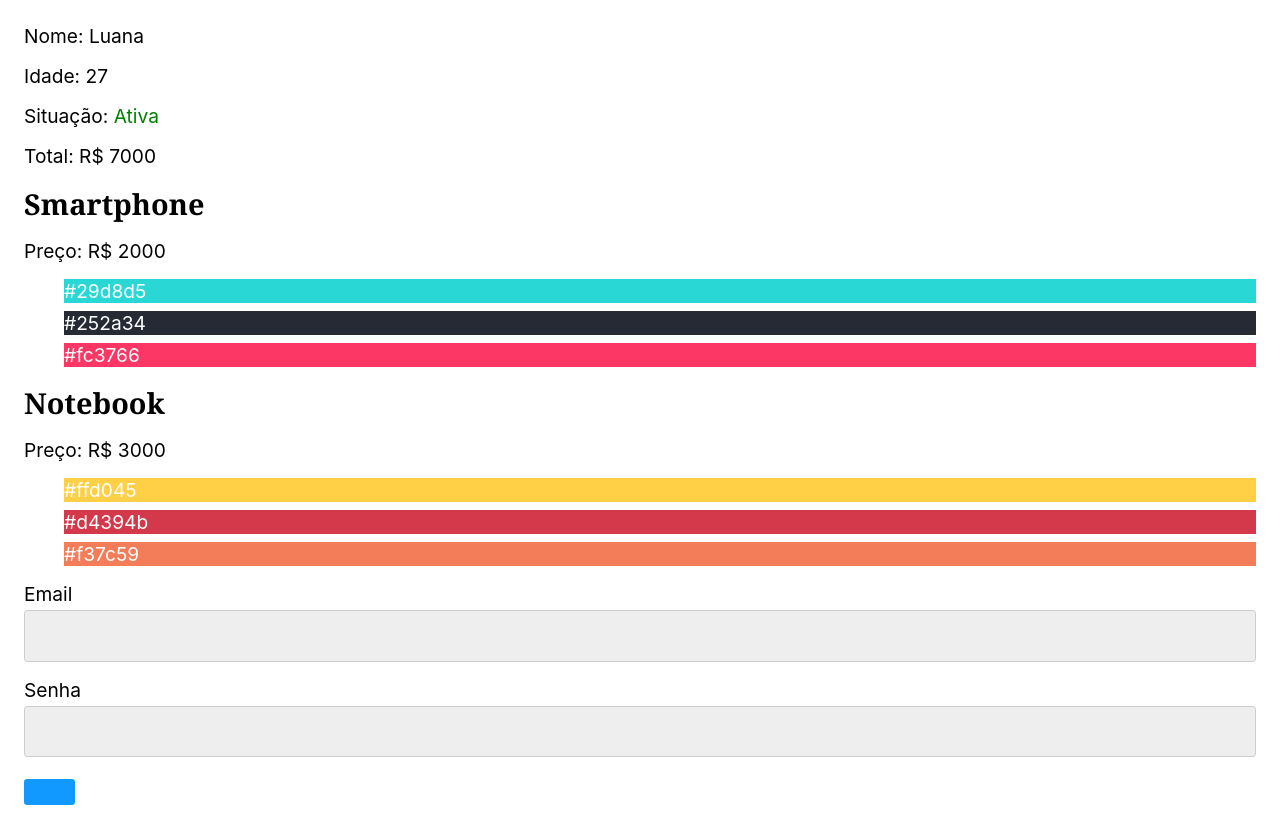
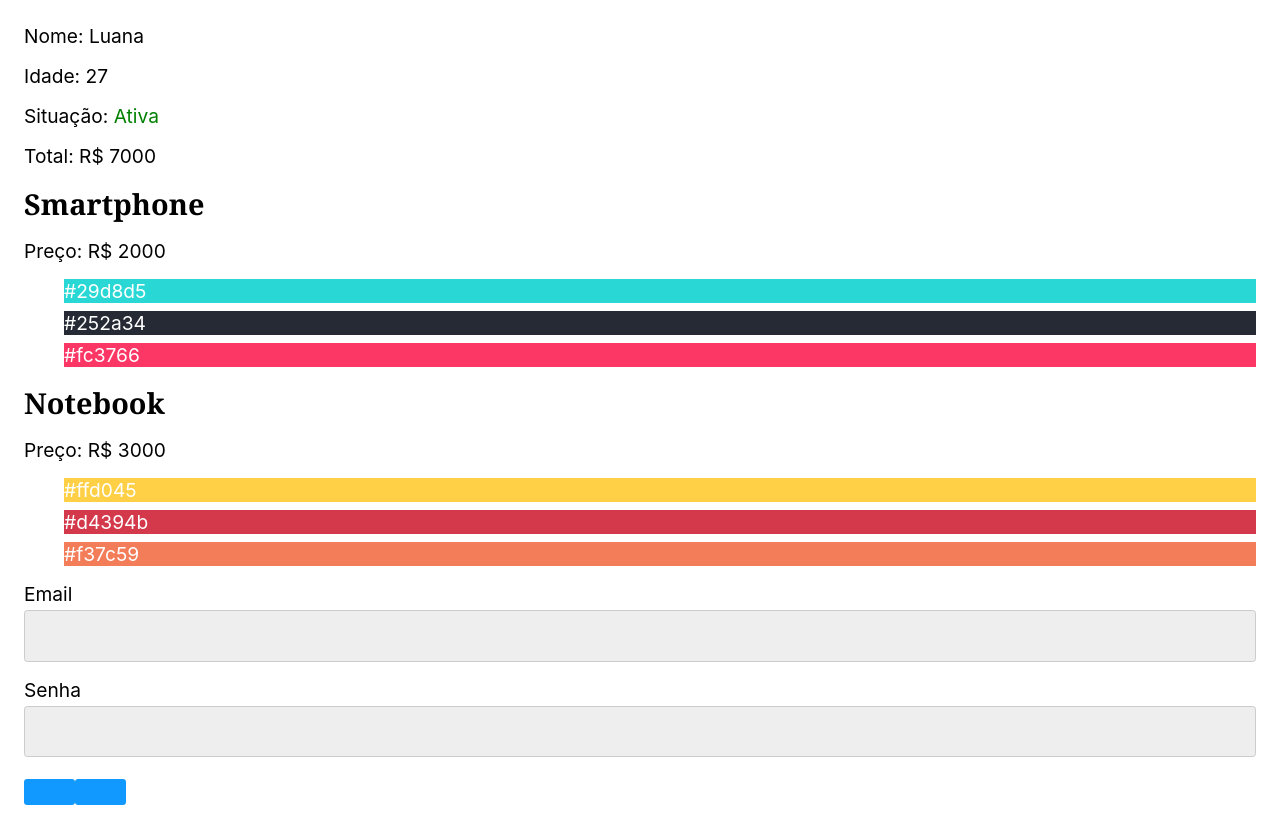
Before and after one commit to irailtonreis/origamid-react, a React (Create React App) app in the folder meuapp/: page / in a window 1280 px wide. Built offline with nearby package versions, Linux system fonts and the light colour scheme; the HTML template or start-up script is replaced by a standard one.

Commit message:
Adiciona button

```diff
--- a/meuapp/src/form/Button.js
+++ b/meuapp/src/form/Button.js
@@ -4,6 +4,7 @@ export default function Button({text}) {
     return (
         <div>
             <button>{text}</button>
+            <button>{text}</button>
         </div>
     )
 }
```
